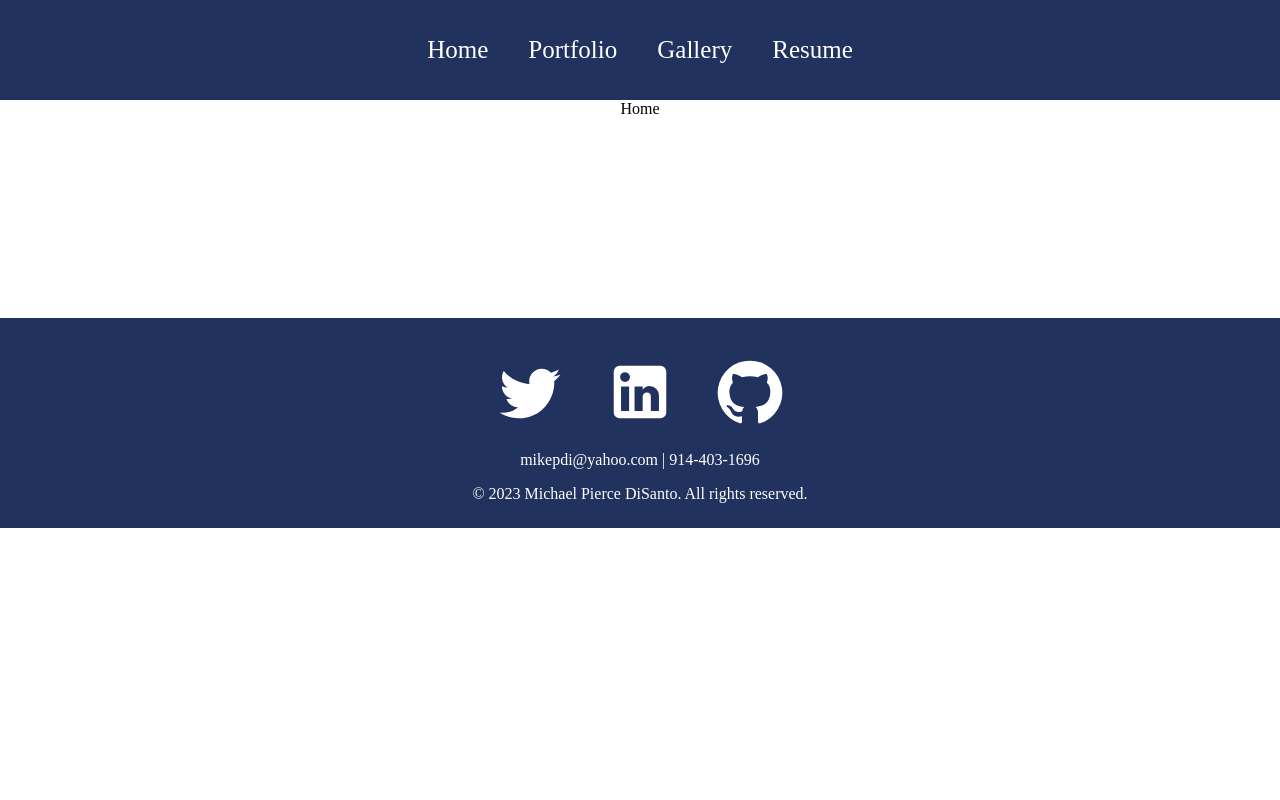
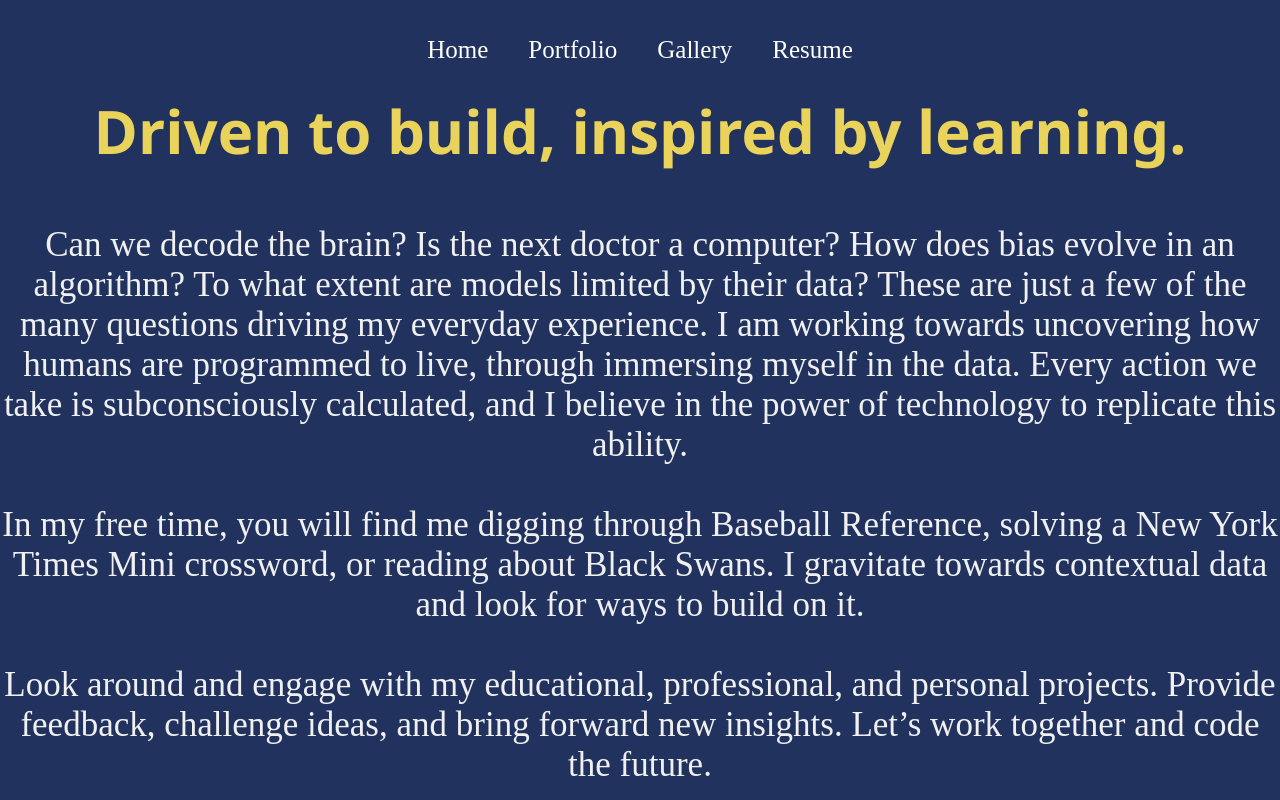
Before and after one commit to mdisant/portfolio-react, a React (Create React App) app: page / in a window 1280 px wide. Shown: the top 800 px of the page. Built offline with nearby package versions, Linux system fonts and the light colour scheme.

Commit message:
Home layout
Needs styling

```diff
--- a/src/pages/Home.js
+++ b/src/pages/Home.js
@@ -1,8 +1,35 @@
 import React from 'react';
+import { Link } from 'react-router-dom';
+import "../styles/Home.css";
+
+function ButtonLink({ to, children }) {
+    return <Link to={to}><button>{children}</button></Link>;
+}
 
 function Home() {
     return (
-        <div>Home</div>
+        <div className='Home'>
+            <div className="about">
+                <h2>Driven to build, inspired by learning.</h2>
+                <div className='intro'>
+                    <p>
+                        Can we decode the brain? Is the next doctor a computer? How does bias evolve in an algorithm? To what extent are models limited by their data? These are just a few of the many questions driving my everyday experience. I am working towards uncovering how humans are programmed to live, through immersing myself in the data. Every action we take is subconsciously calculated, and I believe in the power of technology to replicate this ability.
+                        <br></br>
+                        <br></br>
+                        In my free time, you will find me digging through Baseball Reference, solving a New York Times Mini crossword, or reading about Black Swans. I gravitate towards contextual data and look for ways to build on it.
+                        <br></br>
+                        <br></br>
+                        Look around and engage with my educational, professional, and personal projects. Provide feedback, challenge ideas, and bring forward new insights. Let’s work together and code the future.
+                    </p>
+                    <div className='buttons'>
+                        <ButtonLink to="/portfolio">Portfolio</ButtonLink>
+                        <ButtonLink to="/gallery">Gallery</ButtonLink>
+                    </div>
+
+                </div>
+            </div>
+
+        </div>
     )
 };
 
--- /dev/null
+++ b/src/styles/Home.css
@@ -0,0 +1,65 @@
+.home {
+    width: 100%;
+    align-items: center;
+    font-family: "Arial", sans-serif;
+    color: #3e497a;
+}
+
+.about {
+    width: 100%;
+    height: calc(100vh - 100px);
+    display: flex;
+    flex-direction: column;
+    justify-content: center;
+    align-items: center;
+    text-align: center;
+    background-color: #21325e;
+    color: #f0f0f0;
+}
+
+.about h2 {
+    font-family: "Segoe UI", Tahoma, Geneva, Verdana, sans-serif;
+    font-size: 60px;
+    color: #e9d35b;
+    height: 50px;
+}
+
+.about .prompt {
+    width: 40%;
+    font-size: 30px;
+}
+
+.prompt svg {
+    font-size: 60px;
+    margin: 5px;
+    color: white;
+}
+
+.intro {
+    font-size: 35px;
+    width: 100%;
+    display: flex;
+    justify-content: center;
+    flex-direction: column;
+    align-items: center;
+}
+
+@media only screen and (max-width: 600px) {
+    .about h2 {
+        font-size: 30px;
+    }
+
+    .about .prompt {
+        margin-top: 10px;
+        font-size: 20px;
+        width: 80%;
+    }
+
+    .intro {
+        text-align: center;
+    }
+
+    .intro h2 {
+        font-size: 15px;
+    }
+}
```
